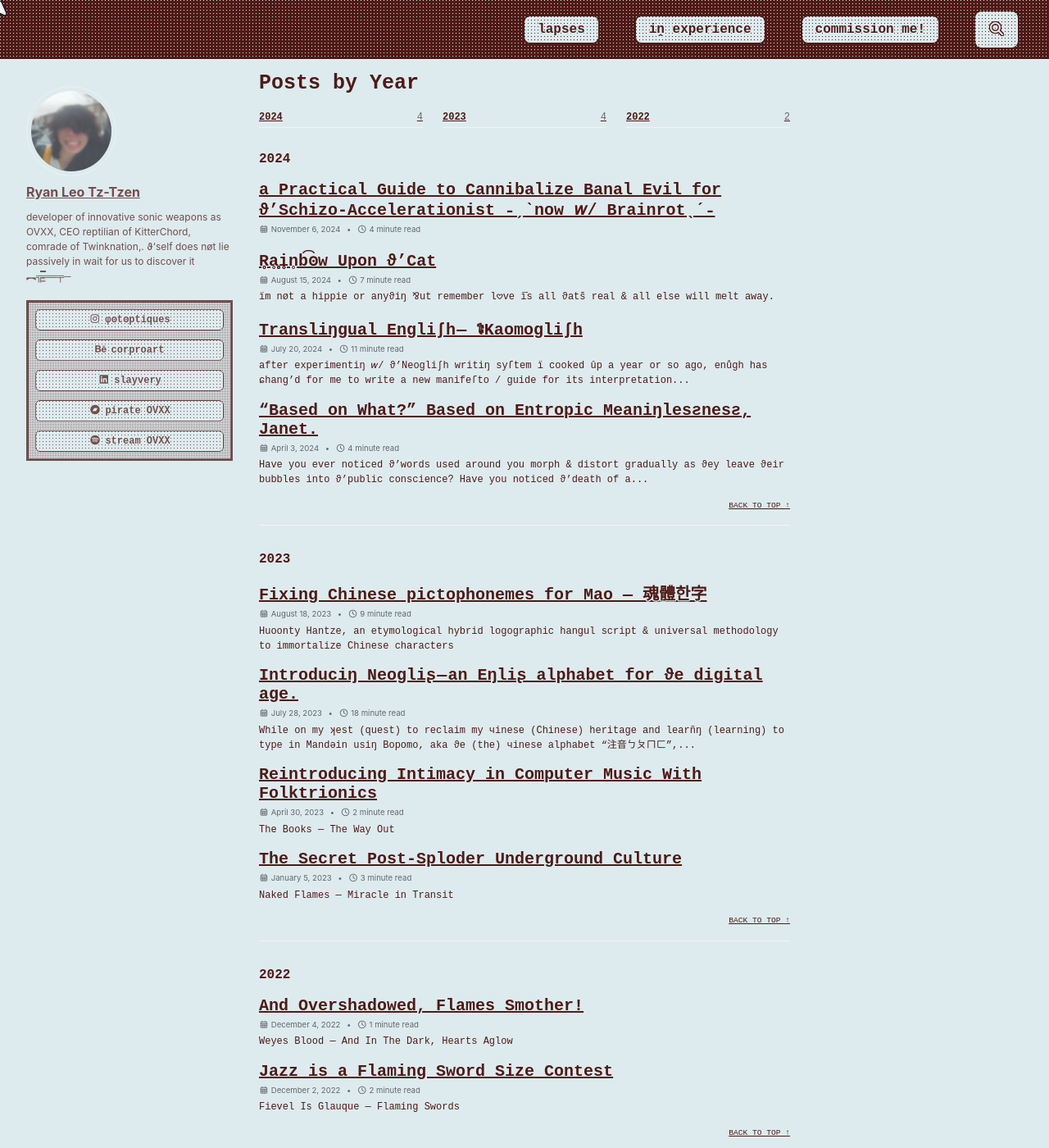
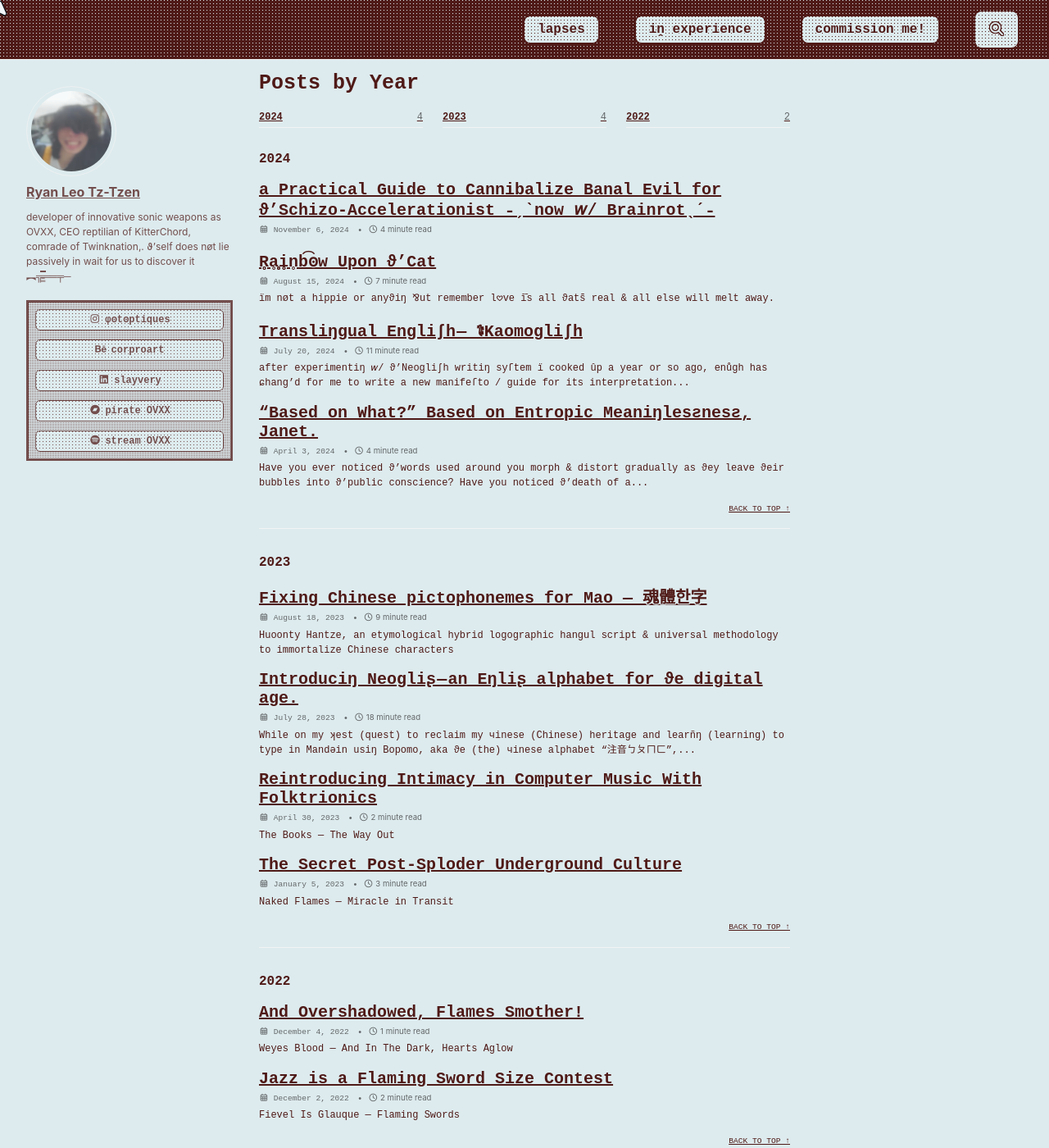
Before and after one commit to cryotato/cryotato.github.io, a Jekyll site: the page built from _pages/year-archive.md, in a window 1280 px wide and 1400 px high. Shown: the whole window at 82% size. Built offline with Jekyll 4.4.1, drawn with Linux system fonts in a browser that asks for light colours; cached includes are drawn as plain includes.

Commit message:
Update main.scss

```diff
--- a/assets/css/main.scss
+++ b/assets/css/main.scss
@@ -130,10 +130,10 @@ button, .btn, // Buttons (mixin handles font for these)
 .search-input, // Search
 .entries-list, // Entry lists
 .archive__item-title, // Specific archive titles
-.sc-comments-count,
+// .sc-comments-count,
 .pagination--pager, // Pagination (mixin handles font)
 .page__footer, // Footer
-.time
+.page__meta-date
 {
   font-family: monospace;
 }
```
